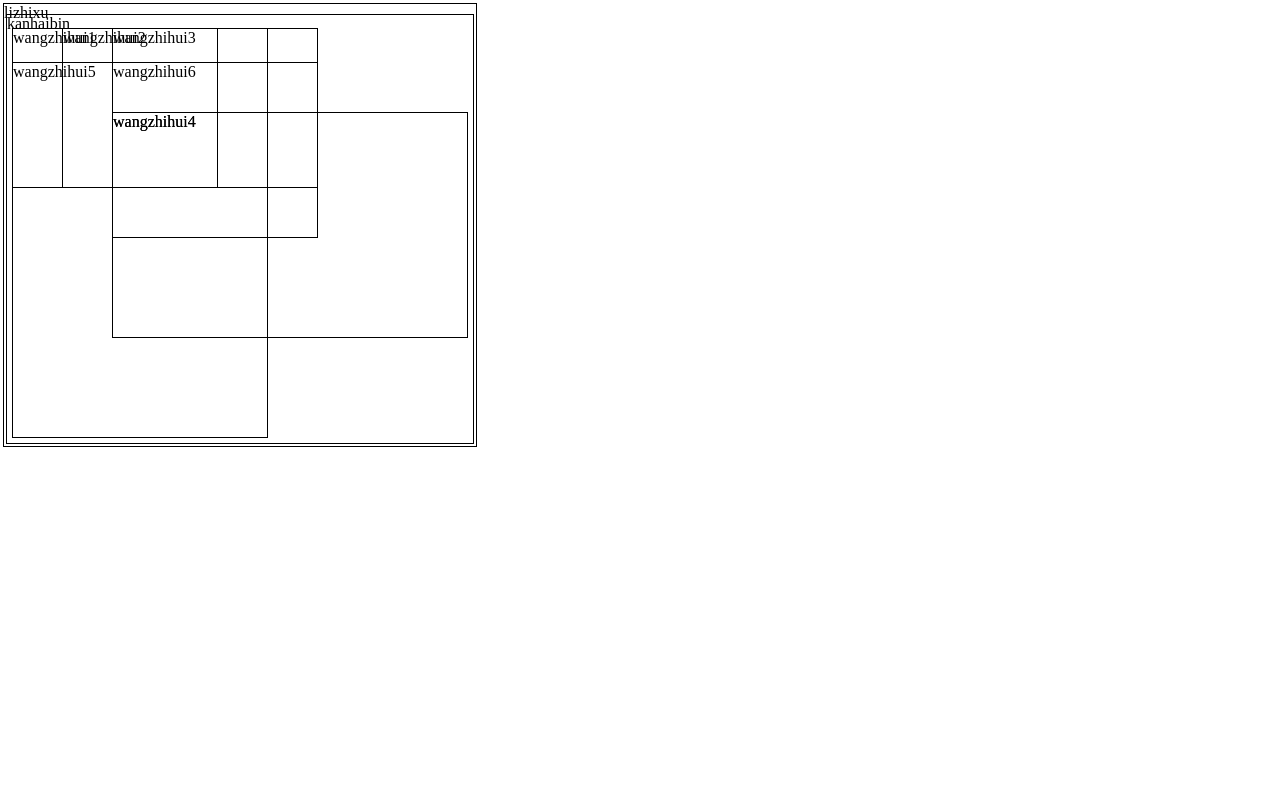
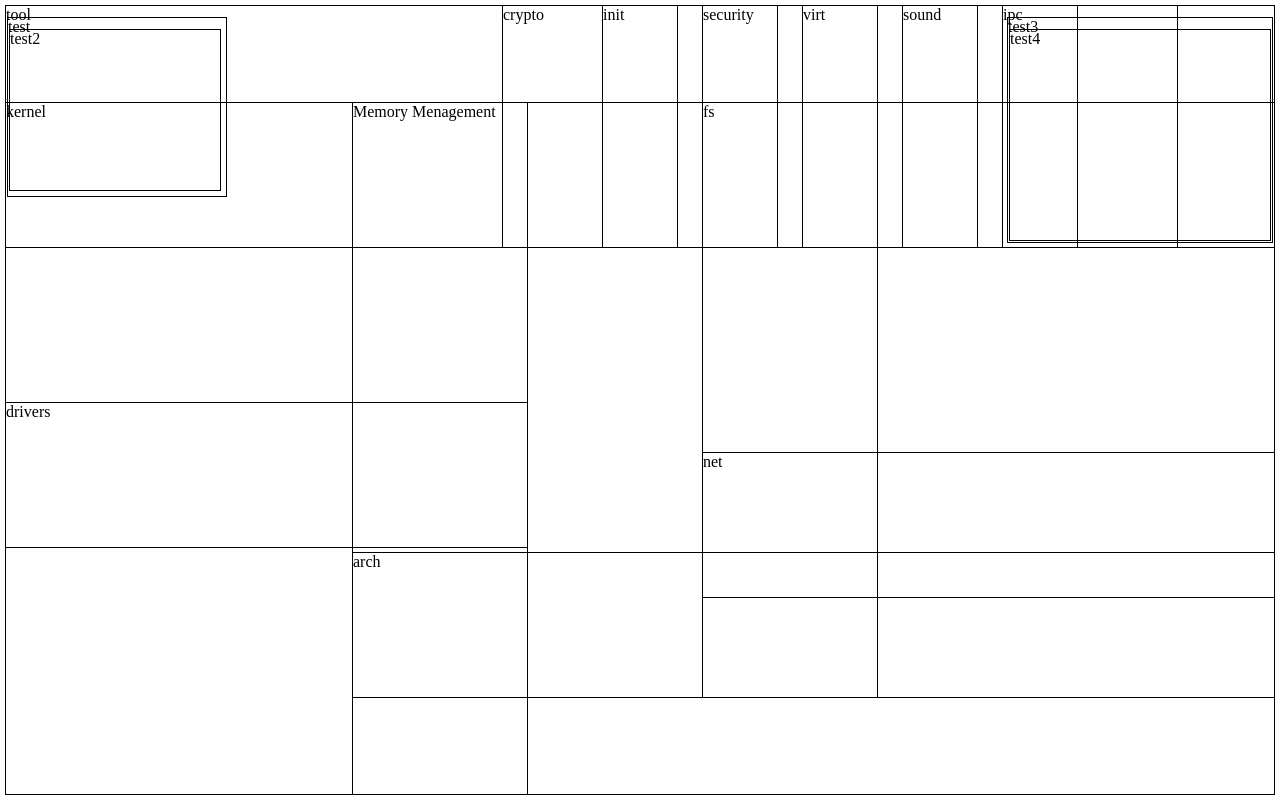
Before and after one commit to dd3xp/linuxvisible, a Next.js app in the folder linuxvisible/: page /content in a window 1280 px wide. Built offline with nearby package versions, Linux system fonts and the light colour scheme.

Commit message:
2024 12 8

```diff
--- a/linuxvisible/src/pages/content.tsx
+++ b/linuxvisible/src/pages/content.tsx
@@ -4,32 +4,56 @@ import '../styles/globle.css';
 const Content:React.FC = () => {
     return(
        <>
-       <div className="lizhixu level-1-container">
-           <div className="lizhixu-visible">lizhixu</div>
+       <div className="tool level-1-container linux-1">
+           <div className="level-1-title linux-title">tool</div>
        </div>
-       <div className="kanhaibin level-2-container">
-           <div className="kanhaibin-visible">kanhaibin</div>
+       <div className="test level-2-container tool-2">
+           <div className="level-2-title tool-title">test</div>
        </div>
-       <div className="wangzhihui1 level-3-container">
-           <div className="wangzhihui1-visible">wangzhihui1</div>
+       <div className="test2 level-3-container test-3">
+           <div className="level-3-title test-title">test2</div>
        </div>
-       <div className="wangzhihui2 level-3-container">
-           <div className="wangzhihui2-visible">wangzhihui2</div>
+       <div className="crypto level-1-container linux-1">
+           <div className="level-1-title linux-title">crypto</div>
        </div>
-       <div className="wangzhihui3 level-3-container">
-           <div className="wangzhihui3-visible">wangzhihui3</div>
+       <div className="init level-1-container linux-1">
+           <div className="level-1-title linux-title">init</div>
        </div>
-       <div className="wangzhihui4 level-3-container">
-           <div className="wangzhihui4-visible">wangzhihui4</div>
+       <div className="security level-1-container linux-1">
+           <div className="level-1-title linux-title">security</div>
        </div>
-       <div className="wangzhihui5 level-3-container">
-           <div className="wangzhihui5-visible">wangzhihui5</div>
+       <div className="virt level-1-container linux-1">
+           <div className="level-1-title linux-title">virt</div>
        </div>
-       <div className="wangzhihui4 level-3-container">
-           <div className="wangzhihui4-visible">wangzhihui4</div>
+       <div className="sound level-1-container linux-1">
+           <div className="level-1-title linux-title">sound</div>
        </div>
-       <div className="wangzhihui6 level-3-container">
-           <div className="wangzhihui6-visible">wangzhihui6</div>
+       <div className="ipc level-1-container linux-1">
+           <div className="level-1-title linux-title">ipc</div>
+       </div>
+       <div className="test3 level-2-container ipc-2">
+           <div className="level-2-title ipc-title">test3</div>
+       </div>
+       <div className="test4 level-3-container test3-3">
+           <div className="level-3-title test3-title">test4</div>
+       </div>
+       <div className="kernel level-1-container linux-1">
+           <div className="level-1-title linux-title">kernel</div>
+       </div>
+       <div className="Memory-Menagement level-1-container linux-1">
+           <div className="level-1-title linux-title">Memory Menagement</div>
+       </div>
+       <div className="fs level-1-container linux-1">
+           <div className="level-1-title linux-title">fs</div>
+       </div>
+       <div className="drivers level-1-container linux-1">
+           <div className="level-1-title linux-title">drivers</div>
+       </div>
+       <div className="arch level-1-container linux-1">
+           <div className="level-1-title linux-title">arch</div>
+       </div>
+       <div className="net level-1-container linux-1">
+           <div className="level-1-title linux-title">net</div>
        </div>
         </>
    )
--- a/linuxvisible/src/styles/Content.css
+++ b/linuxvisible/src/styles/Content.css
@@ -1,54 +1,102 @@
-.lizhixu{
-   top: 3px;
-   bottom: 353.0px;
-   left: 3px;
-   right: 803.0px;
+.tool{
+   top: 5px;
+   bottom: 552.0px;
+   left: 5px;
+   right: 602.0px;
 }
-.kanhaibin{
-   top: 14px;
-   bottom: 356.0px;
-   left: 6px;
-   right: 806.0px;
+.test{
+   top: 17px;
+   bottom: 603.0px;
+   left: 7px;
+   right: 1053.0px;
 }
-.wangzhihui1{
-   top: 28px;
-   bottom: 612.0px;
-   left: 12px;
-   right: 1062.0px;
+.test2{
+   top: 29px;
+   bottom: 609.0px;
+   left: 9px;
+   right: 1059.0px;
 }
-.wangzhihui2{
-   top: 28px;
-   bottom: 612.0px;
-   left: 62px;
-   right: 1012.0px;
+.crypto{
+   top: 5px;
+   bottom: 552.0px;
+   left: 502px;
+   right: 502.0px;
 }
-.wangzhihui3{
-   top: 28px;
-   bottom: 612.0px;
-   left: 112px;
-   right: 962.0px;
+.init{
+   top: 5px;
+   bottom: 552.0px;
+   left: 602px;
+   right: 402.0px;
 }
-.wangzhihui4{
-   top: 28px;
-   bottom: 612.0px;
-   left: 162px;
-   right: 912.0px;
+.security{
+   top: 5px;
+   bottom: 552.0px;
+   left: 702px;
+   right: 302.0px;
 }
-.wangzhihui5{
-   top: 62px;
-   bottom: 362.0px;
-   left: 12px;
-   right: 1012.0px;
+.virt{
+   top: 5px;
+   bottom: 552.0px;
+   left: 802px;
+   right: 202.0px;
 }
-.wangzhihui4{
-   top: 112px;
-   bottom: 462.0px;
-   left: 112px;
-   right: 812.0px;
+.sound{
+   top: 5px;
+   bottom: 552.0px;
+   left: 902px;
+   right: 102.0px;
 }
-.wangzhihui6{
-   top: 62px;
-   bottom: 562.0px;
-   left: 112px;
-   right: 962.0px;
+.ipc{
+   top: 5px;
+   bottom: 552.0px;
+   left: 1002px;
+   right: 5.0px;
 }
+.test3{
+   top: 17px;
+   bottom: 557.0px;
+   left: 1007px;
+   right: 7.0px;
+}
+.test4{
+   top: 29px;
+   bottom: 559.0px;
+   left: 1009px;
+   right: 9.0px;
+}
+.kernel{
+   top: 102px;
+   bottom: 252.0px;
+   left: 5px;
+   right: 752.0px;
+}
+.Memory-Menagement{
+   top: 102px;
+   bottom: 102.0px;
+   left: 352px;
+   right: 402.0px;
+}
+.fs{
+   top: 102px;
+   bottom: 202.0px;
+   left: 702px;
+   right: 5.0px;
+}
+.drivers{
+   top: 402px;
+   bottom: 5.0px;
+   left: 5px;
+   right: 752.0px;
+}
+.arch{
+   top: 552px;
+   bottom: 5.0px;
+   left: 352px;
+   right: 5.0px;
+}
+.net{
+   top: 452px;
+   bottom: 102.0px;
+   left: 702px;
+   right: 5.0px;
+}
--- a/linuxvisible/src/styles/Grid.module.css
+++ b/linuxvisible/src/styles/Grid.module.css
@@ -1,8 +1,4 @@
-:root {
-  --container_width: 1100px;
-  --container_height: 650px;
-  --grid_size: 50px;
-}
+@import url("variable.css");
 
 .gridContainer {
     width: var(--container_width);
--- a/linuxvisible/src/styles/Home.css
+++ /dev/null
@@ -1,47 +0,0 @@
-.level-1-container-title,
-.level-2-container-title,
-.level-3-container-title,
-.kernel-container-title {
-    display: block; /* 让标题作为块级元素独占一行 */
-    width: 100%; /* 占据父容器的全部宽度 */
-    margin-left: 10px;
-    border: 0px solid #000000;
-}
-
-.level-1-container{
-    width:1500px;
-    height: 650px;
-    display: inline-block;
-    flex-wrap: wrap;
-    border: 1px solid #000000;
-}
-
-.level-2-container{
-    width:750px;
-    height: 500px;
-    margin-left:10px;
-    margin-bottom: 10px;
-    display: inline-block;
-    flex-wrap: wrap;
-    border: 1px solid #000000;
-}
-
-.level-3-container{
-    width:500px;
-    height: 300px;
-    margin-left:10px;
-    margin-bottom: 10px;
-    display: inline-block;
-    flex-wrap: wrap;
-    border: 1px solid #000000;
-}
-
-.kernel-container{
-    width:100px;
-    height: 100px;
-    margin-left:10px;
-    margin-bottom: 10px;
-    display: inline-block;
-    flex-wrap: wrap;
-    border: 1px solid #000000;
-}
--- a/linuxvisible/src/styles/globle.css
+++ b/linuxvisible/src/styles/globle.css
@@ -1,3 +1,5 @@
+@import url("variable.css");
+
 .level-1-container {
     font-size: 10;
     position: absolute;
@@ -18,26 +20,26 @@
 
 .overlay-container {
     position: relative;
-    width: 1100px;
+    width: var(--container_width);
     height: var(--container_height);
-    margin-left: 30px;
+    margin-left: 20px;
 }
 
 .grid {
     position: absolute;  /* 设置为绝对定位 */
-    opacity: 0.1;
+    opacity: 0.5;
     top: 0;
     left: 0;
-    width: 1100px;
+    width: var(--container_width);
     height: var(--container_height);
 }
 
 .linux{
     position: absolute;  /* 设置为绝对定位 */
-    width: 1100px;
+    width: var(--container_width);
     height: var(--container_height);
     margin-left: 20px;
-    border: 3px solid #000000;
+    border: 1px solid #000000;
 }
 
 .screen{
--- /dev/null
+++ b/linuxvisible/src/styles/variable.css
@@ -0,0 +1,5 @@
+:root {
+    --container_width: 1100px;
+    --container_height: 650px;
+    --grid_size: 50px;
+  }
```
Also changed, not shown: linuxvisible/src/pages/home.tsx (deleted, +0 -40 lines), 2 other files (tests, documents, lock files or other folders).
